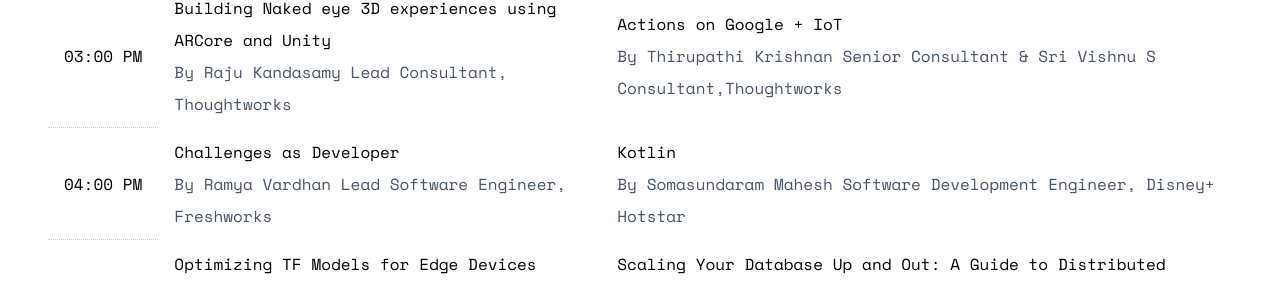
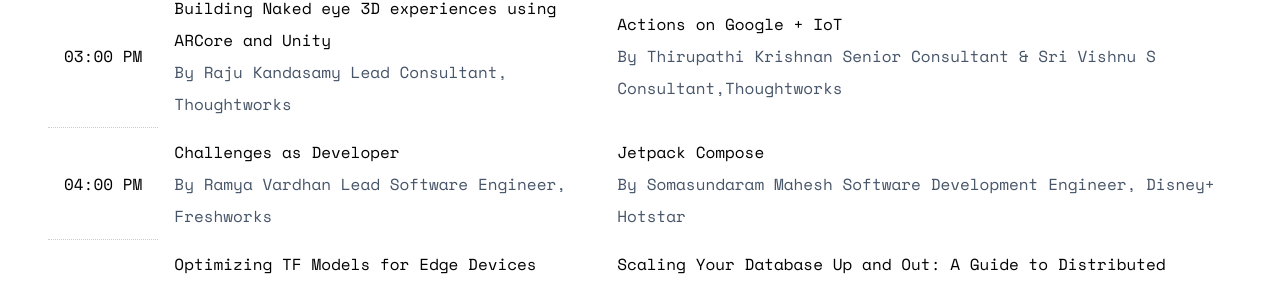
Before and after one commit to praveentcom/gdgcbe-devfest22-nextjs, a Next.js app: page / in a window 1280 px wide. Shown: the part 1999-2287 px from the top of the page. Built offline with nearby package versions, Linux system fonts and the light colour scheme.

Commit message:
Update talk title

```diff
--- a/src/components/Hero.jsx
+++ b/src/components/Hero.jsx
@@ -253,7 +253,7 @@
                   </span>
                 </td>
                 <td colSpan="2" rowSpan="1">
-                  Kotlin
+                  Jetpack Compose
                   <span className="text-slate-600">
                     By Somasundaram Mahesh Software Development Engineer,
                     Disney+ Hotstar
```
